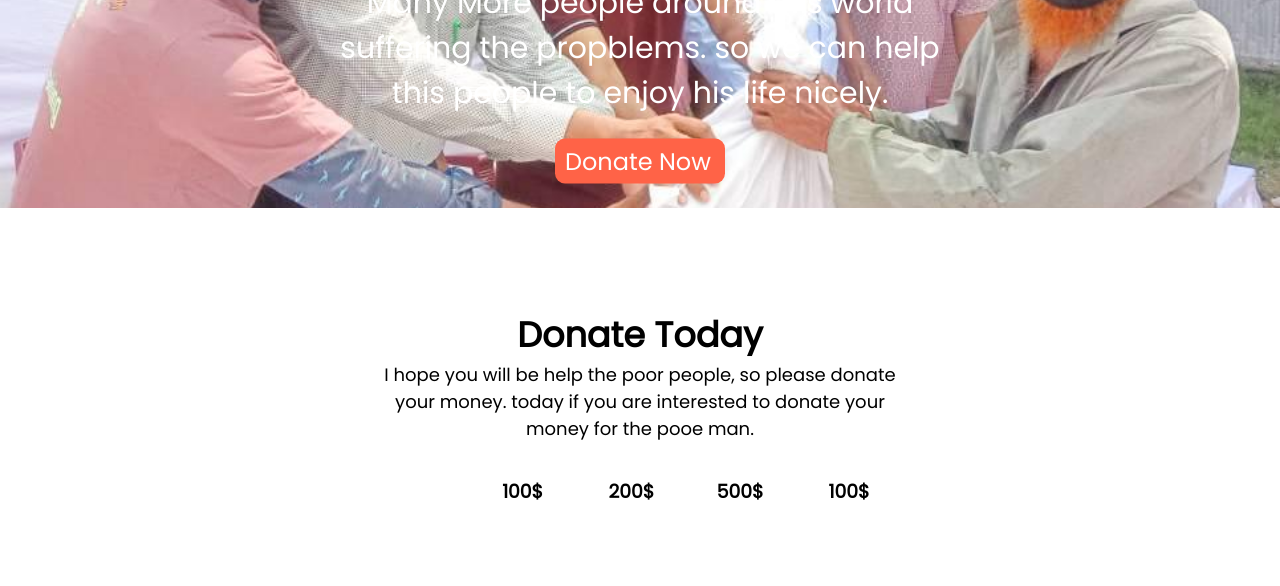
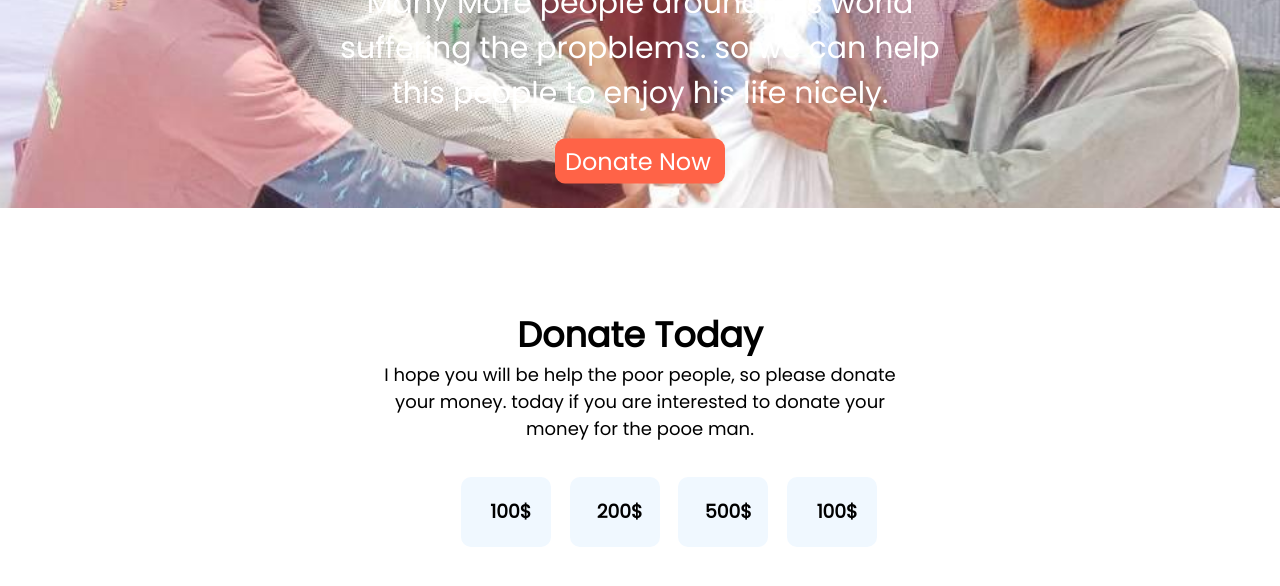
Before and after one commit to sobujbiplob/Donatewebsite, a plain HTML site: page Index.html in a window 1280 px wide. Shown: the part 392-978 px from the top of the page. Drawn offline with Linux system fonts and the light colour scheme.

Commit message:
new style

```diff
--- a/style.css
+++ b/style.css
@@ -124,6 +124,13 @@ body {
     padding-right: 5px;
     height: 50px;
     padding-top: 15px;
+}
 
-
+.padding-dollar {
+    background-color: aliceblue;
+    width: 60px;
+    height: 50px;
+    padding-top: 20px;
+    padding-right: 10px;
+    border-radius: 10px;
 }
```
